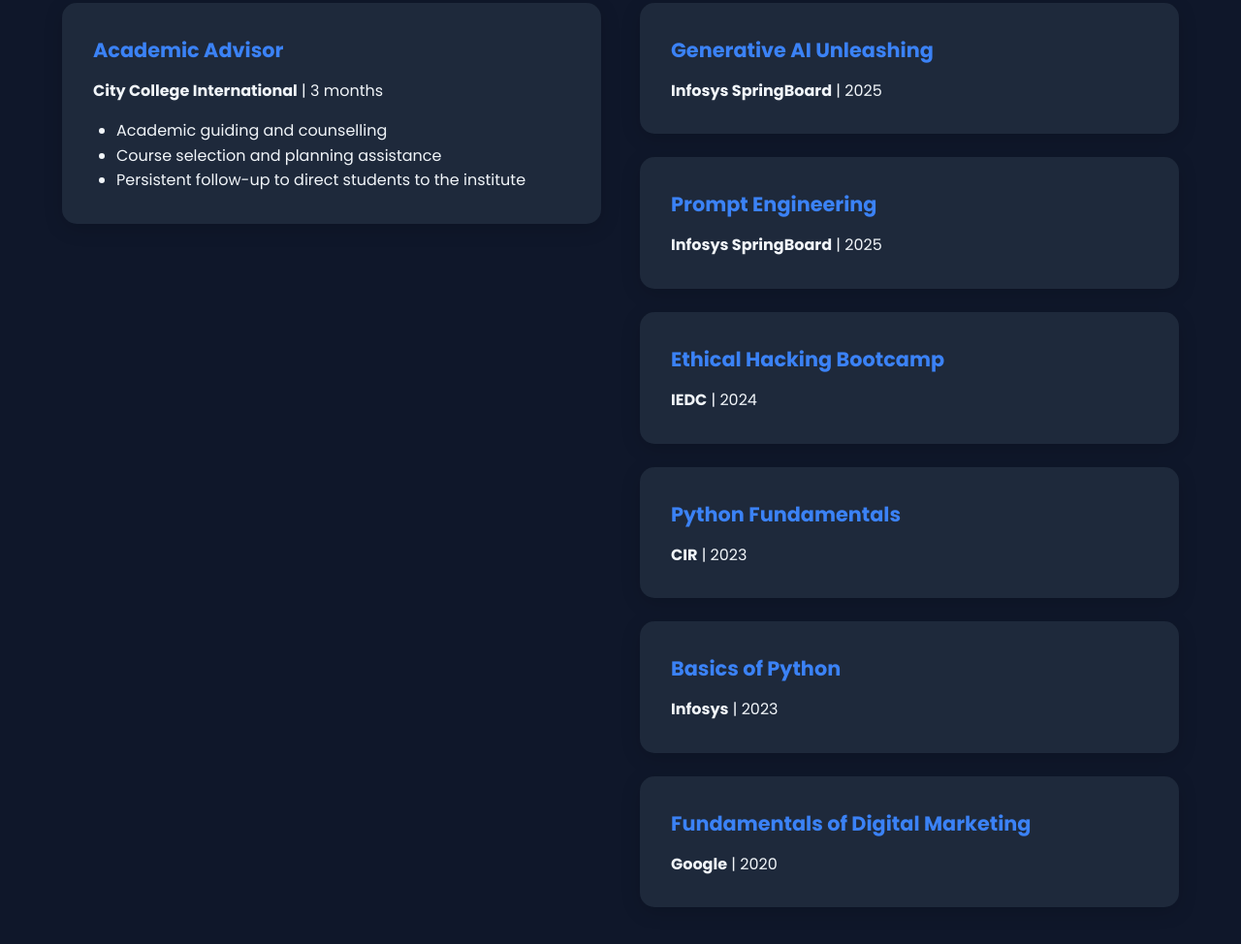
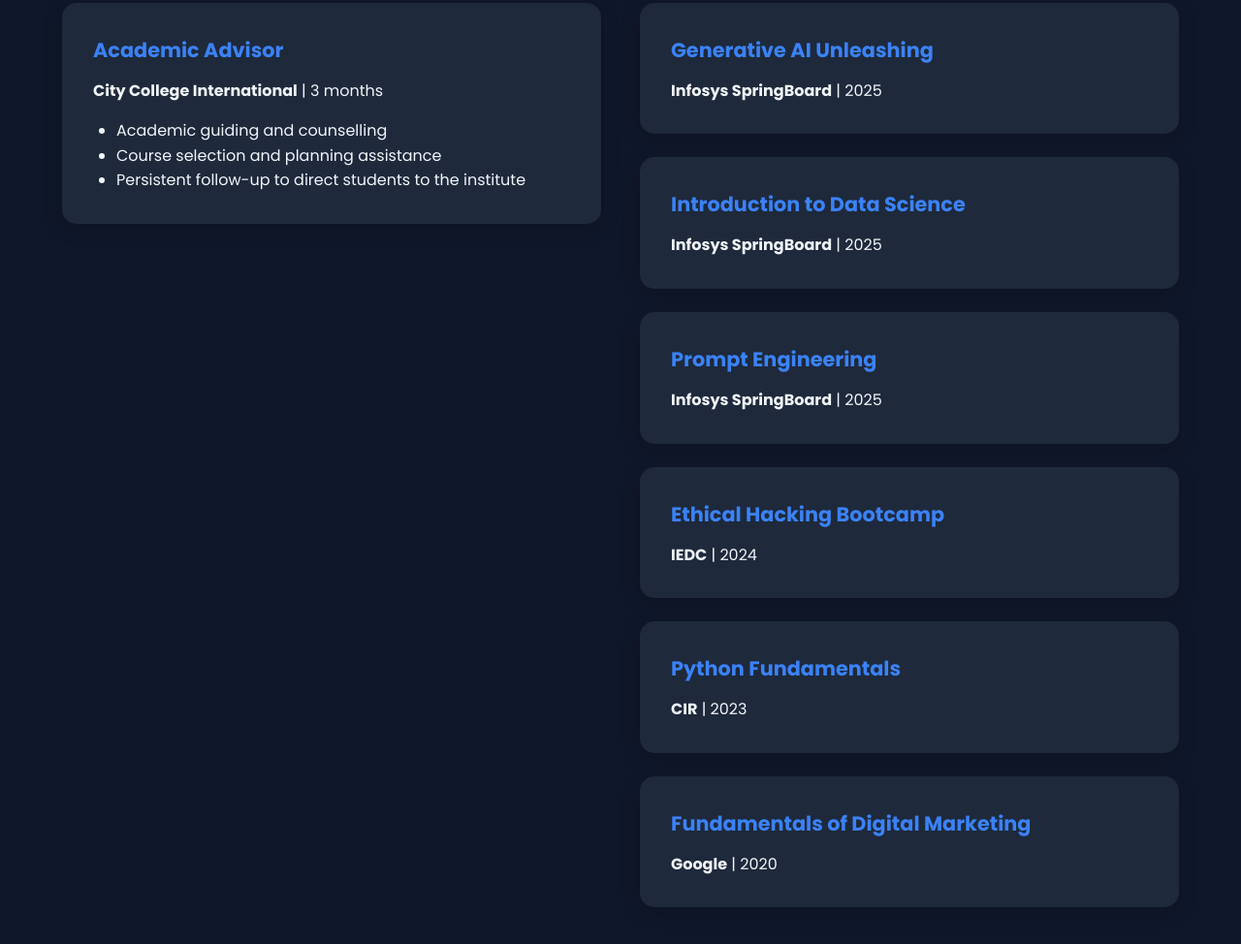
Before and after one commit to 9endu/portfolioo, a plain HTML site: page index.html in a window 1280 px wide. Shown: the part 4727-5701 px from the top of the page at 97% size. Drawn offline with Linux system fonts and the light colour scheme.

Commit message:
certificate one more

```diff
--- a/index.html
+++ b/index.html
@@ -1674,6 +1674,10 @@
                         <p><strong>Infosys SpringBoard</strong> | 2025</p>
                     </div>
                     <div class="cert-card" style="margin-top: 1.5rem;">
+                        <h4 class="cert-title">Introduction to Data Science </h4>
+                        <p><strong>Infosys SpringBoard</strong> | 2025</p>
+                    </div>
+                    <div class="cert-card" style="margin-top: 1.5rem;">
                         <h4 class="cert-title"> Prompt Engineering </h4>
                         <p><strong>Infosys SpringBoard</strong> | 2025</p>
                     </div>
@@ -1684,10 +1688,6 @@
                     <div class="cert-card" style="margin-top: 1.5rem;">
                         <h4 class="cert-title">Python Fundamentals</h4>
                         <p><strong>CIR</strong> | 2023</p>
-                    </div>
-                    <div class="cert-card" style="margin-top: 1.5rem;">
-                        <h4 class="cert-title">Basics of Python</h4>
-                        <p><strong>Infosys</strong> | 2023</p>
                     </div>
                     <div class="cert-card" style="margin-top: 1.5rem;">
                         <h4 class="cert-title">Fundamentals of Digital Marketing</h4>
```
